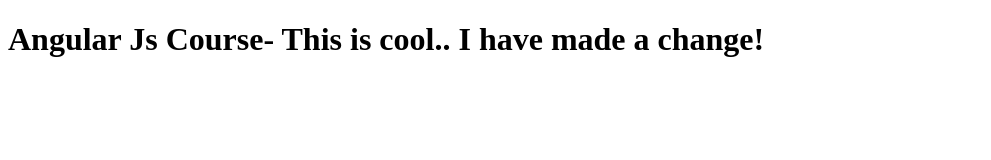
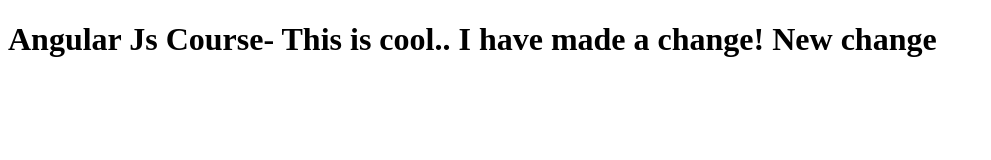
Before and after one commit to asadfastian/Corsera_AngularJS, a plain HTML site: page Index.html in a window 1280 px wide. Shown: the whole page, without its empty margins (0-991 px from the left). Drawn offline with Linux system fonts and the light colour scheme.

```diff
--- a/Index.html
+++ b/Index.html
@@ -5,6 +5,6 @@
     <title>Hello Coursera</title>
   </head>
   <body>
-    <h1>Angular Js Course- This is cool.. I have made a change!</h1>
+    <h1>Angular Js Course- This is cool.. I have made a change! New change</h1>
   </body>
 </html>
```
